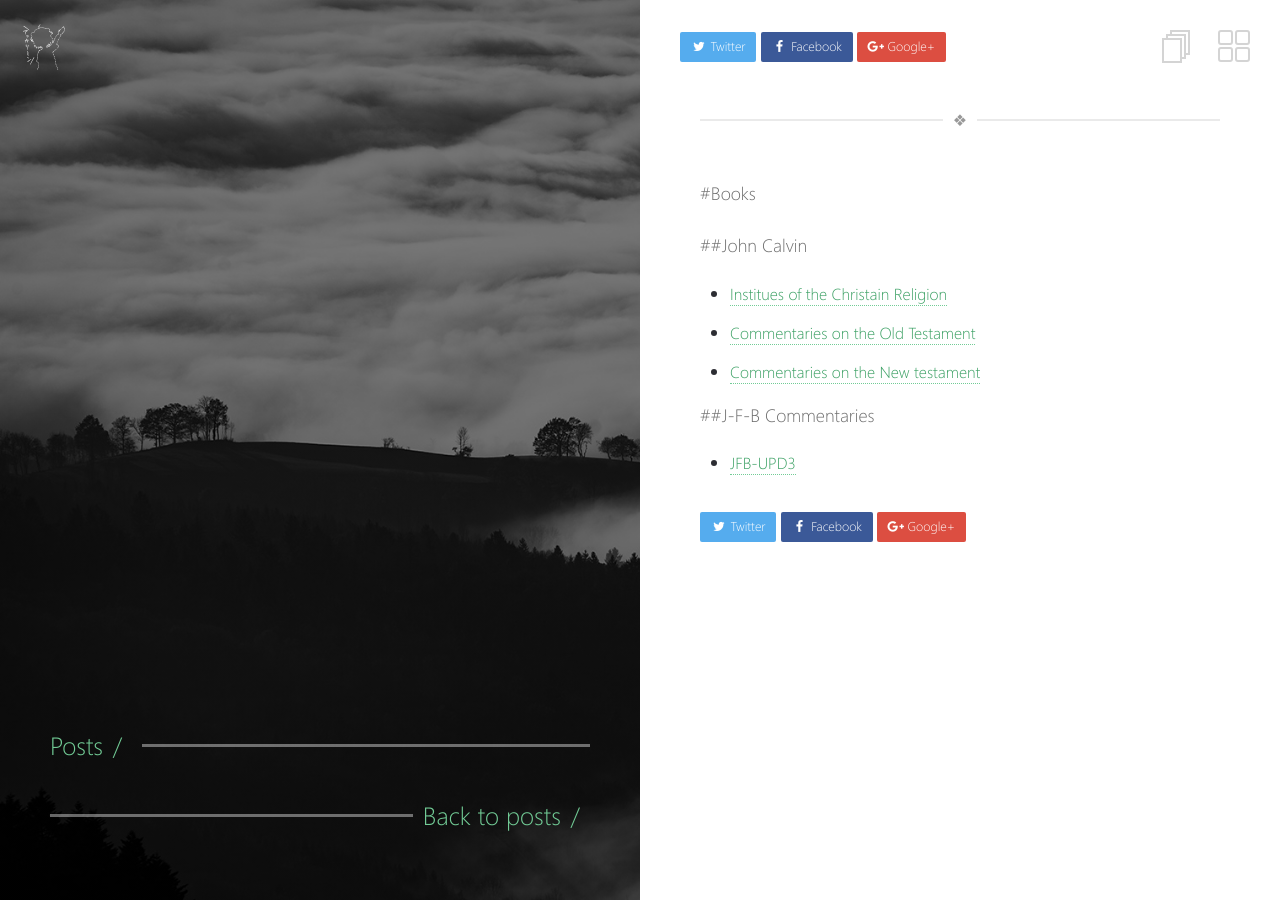
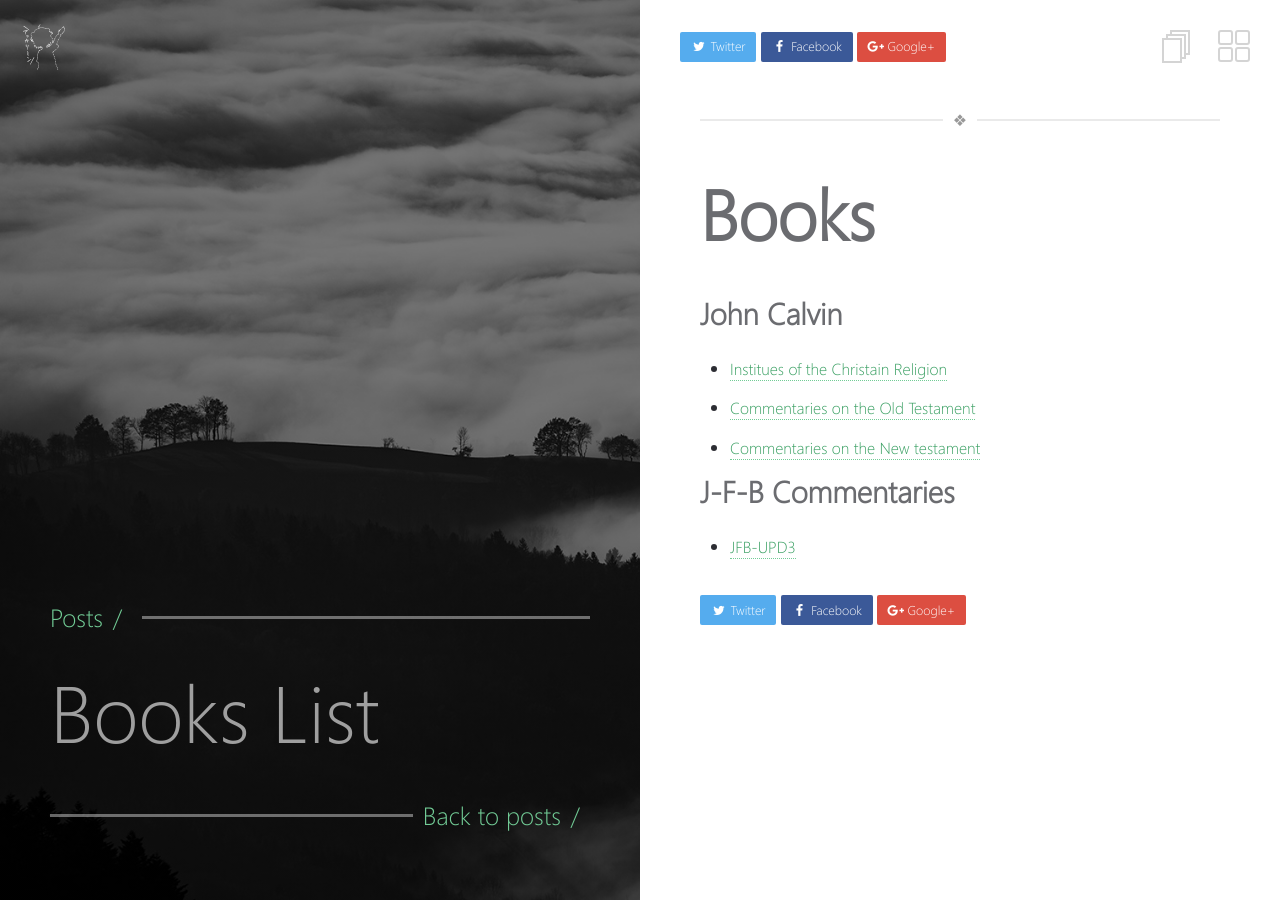
Before and after one commit to shuayliu/shuayliu.github.io, a Jekyll site: the page built from books/index.md, in a window 1280 px wide. Built offline with Jekyll 4.4.1, drawn with Linux system fonts in a browser that asks for light colours; our own code applies the rules of GitHub Pages for plain Markdown files; a script that is not in the unit is left out.

Commit message:
fix style

```diff
--- a/books/index.md
+++ b/books/index.md
@@ -1,9 +1,14 @@
-#Books
+---
+layout: page
+title: Books List
+---
 
-##John Calvin
+# Books
+
+## John Calvin
 - [Institues of the Christain Religion](instituesofthechristainreligion/index.md)
 - [Commentaries on the Old Testament](commentariesontheoldtestament/index.md)
 - [Commentaries on the New testament](commentariesonthenewtestament/index.md)
 
-##J-F-B Commentaries
+## J-F-B Commentaries
 - [JFB-UPD3](JFB-UPD3/JFB00.htm)
```
Also changed, not shown: 1 other file.
